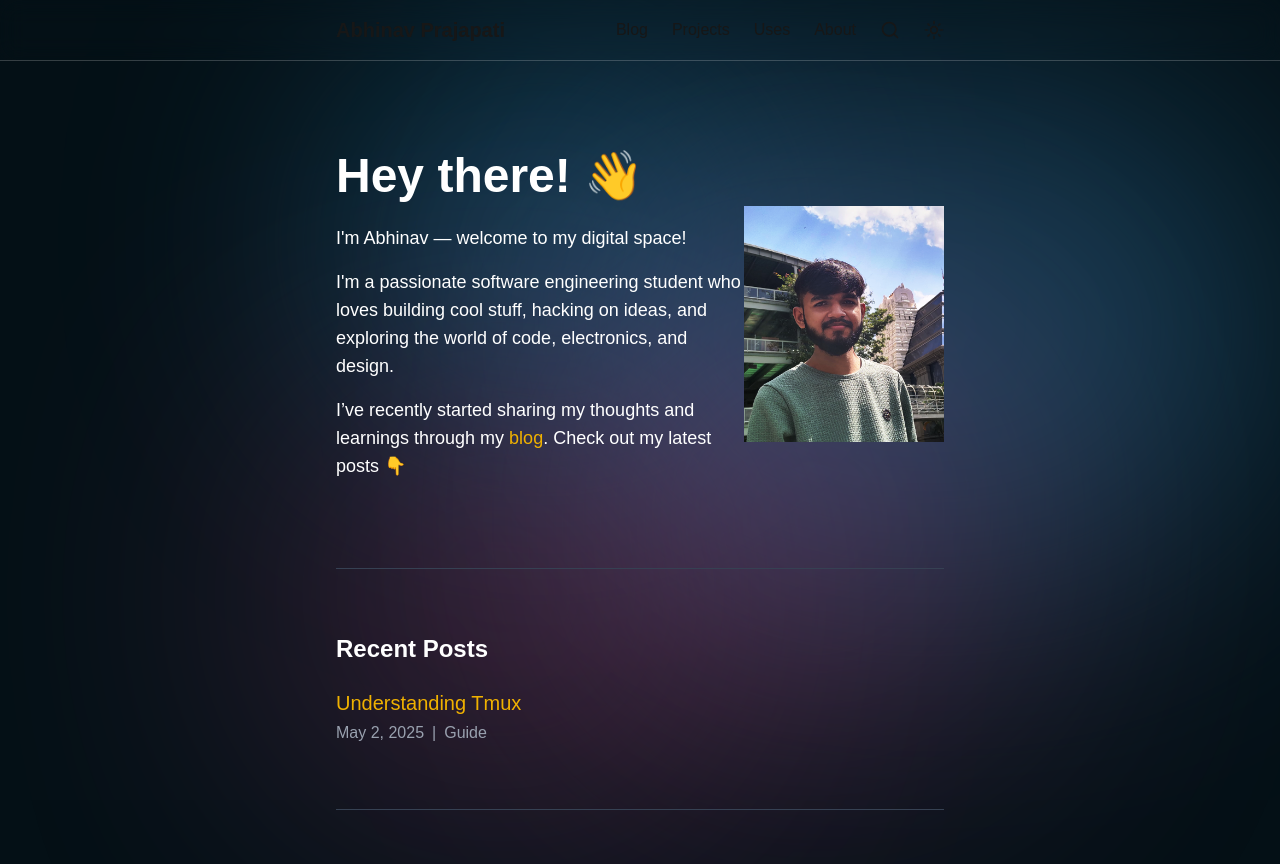
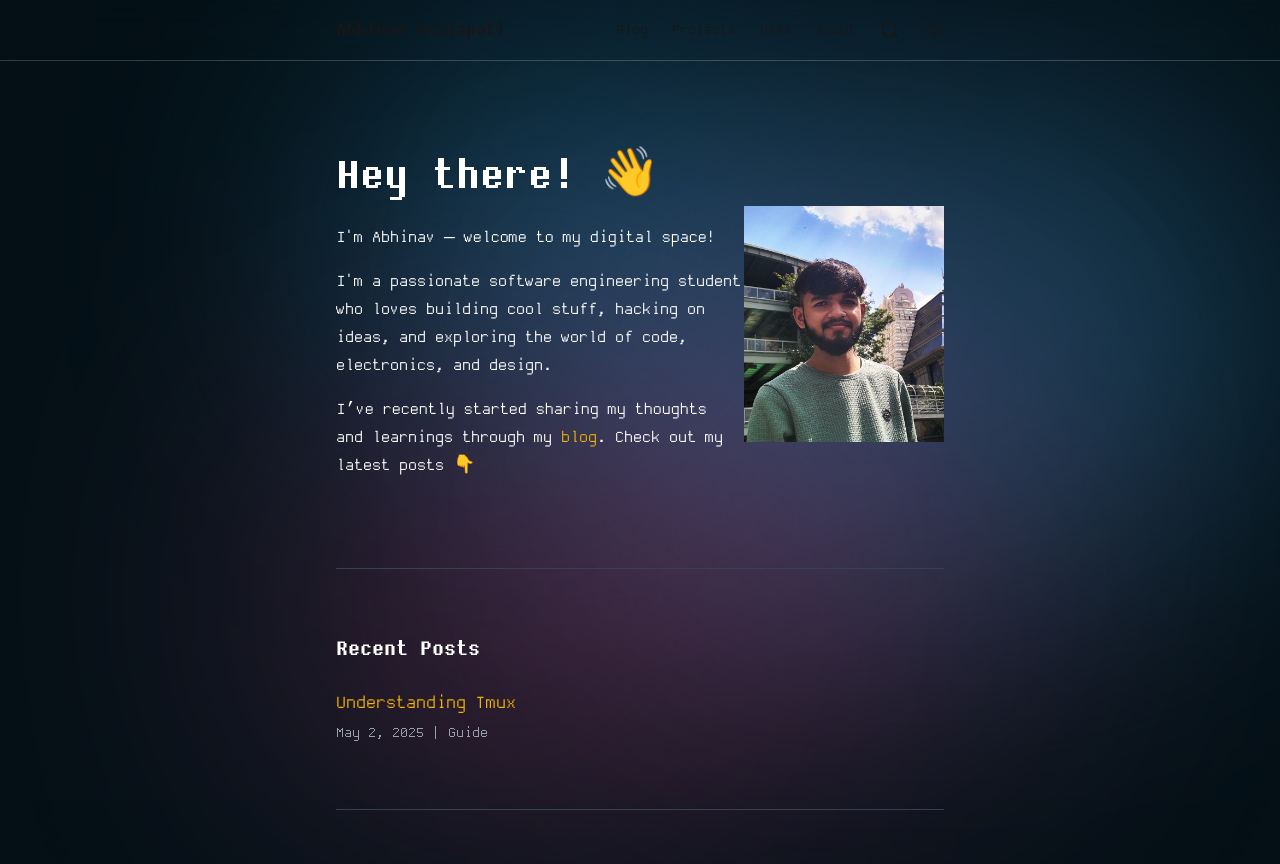
Before and after one commit to Abhinav-Prajapati/blogs, a Next.js app: page / in a window 1280 px wide. Built offline with nearby package versions, Linux system fonts and the light colour scheme.

Commit message:
add font

```diff
--- a/app/globals.css
+++ b/app/globals.css
@@ -19,8 +19,22 @@
   }
 }
 
+@font-face {
+  font-family: 'DinaRemaster';
+  src: url('/fonts/DinaRemasterII.ttf') format('truetype');
+  font-weight: normal;
+  font-style: normal;
+}
+
+@font-face {
+  font-family: 'DinaRemaster';
+  src: url('/fonts/DinaRemasterII-Bold.ttf') format('truetype');
+  font-weight: bold;
+  font-style: normal;
+}
+
 body {
   background: var(--background);
   color: var(--foreground);
-  font-family: Arial, Helvetica, sans-serif;
+  font-family: 'DinaRemaster', monospace;
 }
```
